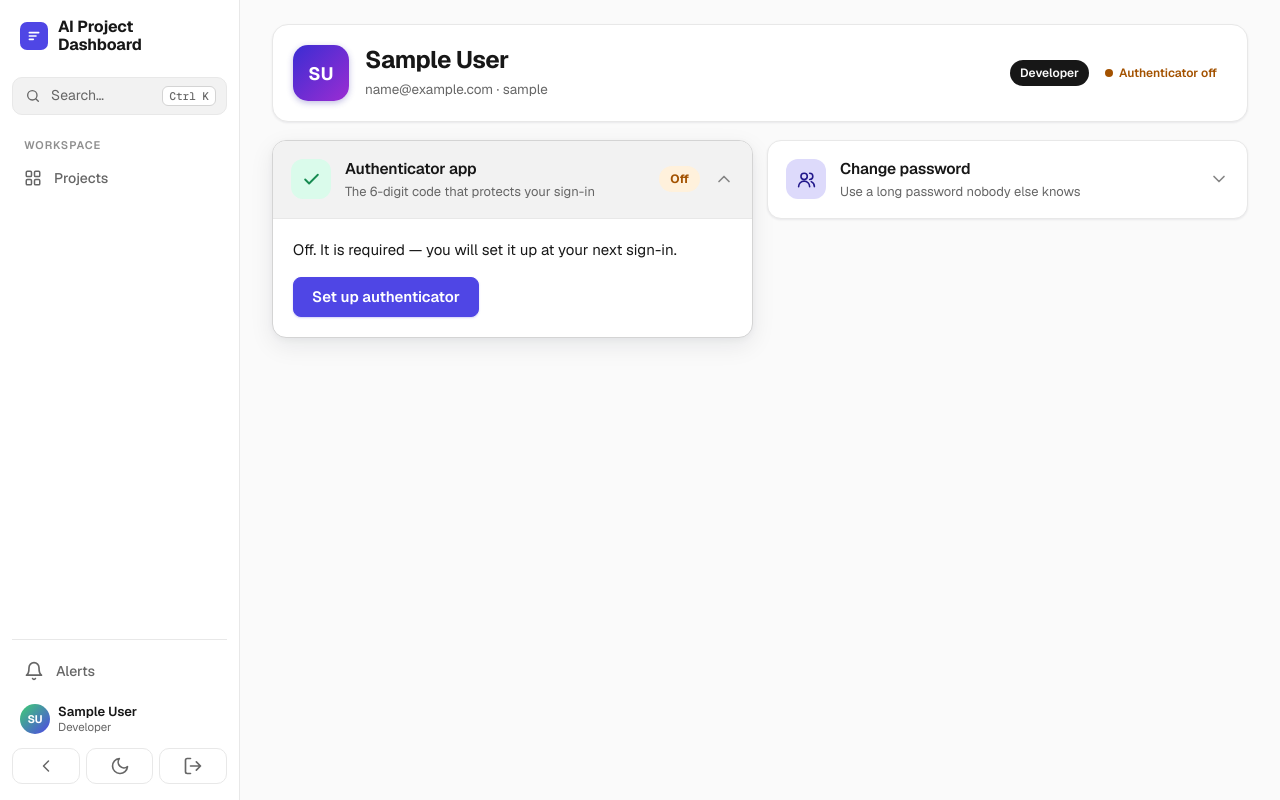
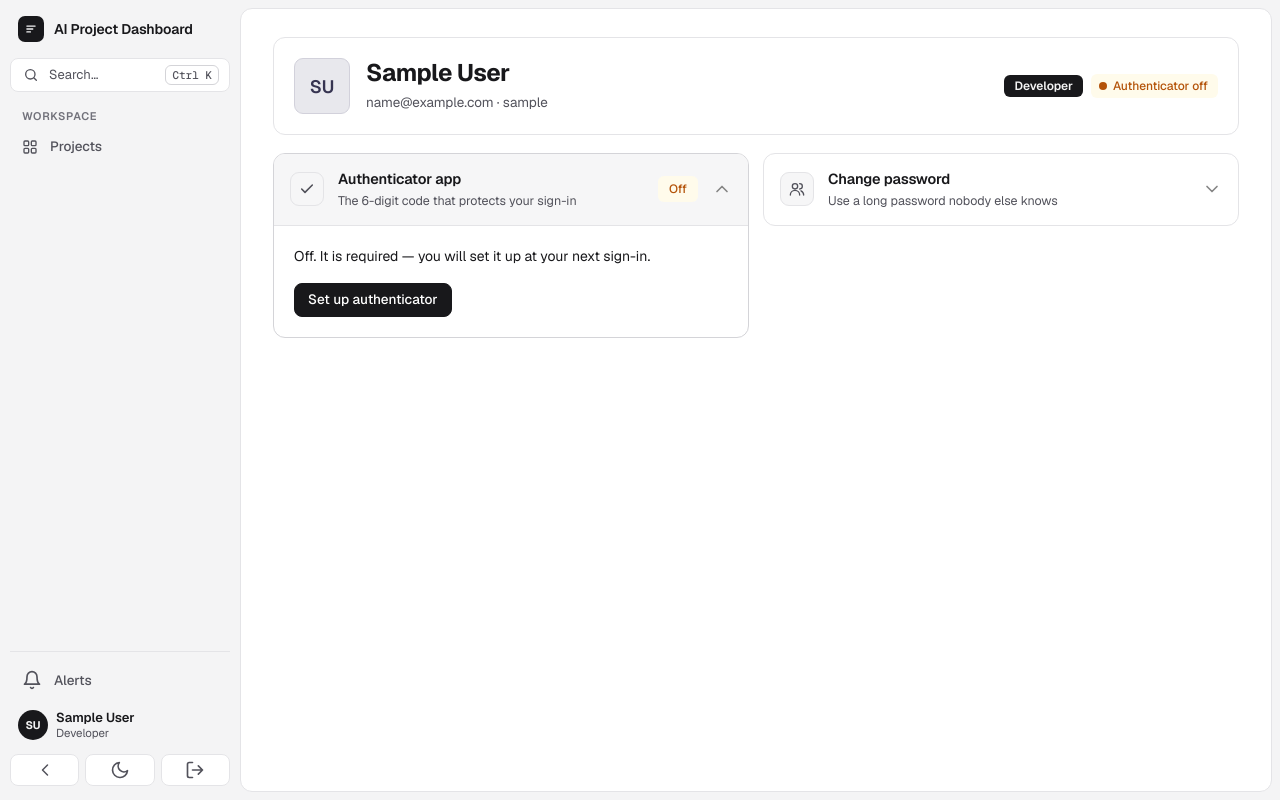
Before and after one commit to ivronak/AI-developer, a Flask app: page /account in a window 1280 px wide. Run offline with Flask 3, Linux system fonts and the light colour scheme; the visitor is signed in with stand-in values (Sample User, id 1); data comes from the database, SQL or seed files in the repository; data that the repository does not hold is empty.

Commit message:
Professional skin v3: grayscale tokens, ink accent, inset panel, neutral hues (UI only)
Co-Authored-By: Claude Sonnet 5.5 <noreply@anthropic.com>
Claude-Session: https://claude.ai/code/session_01Wm4qkBzQhiJ2iydgZbcQCb

```diff
--- a/dashboard/app/static/css/app.css
+++ b/dashboard/app/static/css/app.css
@@ -46,7 +46,7 @@
 .me-txt span { color: var(--muted); font-size: 11.5px; }
 .avatar {
   width: 30px; height: 30px; border-radius: 50%; flex: none; display: grid; place-items: center;
-  background: linear-gradient(135deg, #3ecf73, #4f46e5); color: #ffffff; font-size: 11px; font-weight: 700;
+  background: var(--fg); color: var(--bg); font-size: 11px; font-weight: 700;
 }
 
 /* Tooltips for icon-only controls (desktop pointer only) */
--- a/dashboard/app/static/css/tokens.css
+++ b/dashboard/app/static/css/tokens.css
@@ -1,33 +1,33 @@
 /* Layout: Vercel-style console — fixed left sidebar on desktop (240px), main area with a 300px side column + project grid;
    phones get a top bar + bottom tab bar and one column. Monochrome UI, colour only for status. */
 :root {
-  --bg: #fafafa;
+  --bg: #f4f4f5;
   --surface: #ffffff;
-  --surface-2: #f2f2f2;
-  --line: #e8e8e8;
-  --line-strong: #d4d4d4;
-  --fg: #171717;
-  --muted: #666666;
-  --faint: #8f8f8f;
+  --surface-2: #f6f6f7;
+  --line: #e4e4e7;
+  --line-strong: #d4d4d8;
+  --fg: #18181b;
+  --muted: #52525b;
+  --faint: #71717a;
 
   /* primary actions: indigo; project cards get their own hue (see colour layers below) */
-  --accent: #4f46e5;
-  --accent-soft: #eef0ff;
+  --accent: #18181b;
+  --accent-soft: #f4f4f5;
   --accent-fg: #ffffff;
-  --link: #0068d6;
+  --link: #0b64d8;
 
   /* health (semantic) */
-  --ok: #0a7d3e;
-  --ok-soft: #e5f5ea;
-  --warn: #a35200;
-  --warn-soft: #fff1dc;
-  --bad: #d93036;
-  --bad-soft: #ffe8e8;
-  --info: #0068d6;
-  --info-soft: #e6f0fc;
+  --ok: #15803d;
+  --ok-soft: #f0fdf4;
+  --warn: #b45309;
+  --warn-soft: #fffbeb;
+  --bad: #dc2626;
+  --bad-soft: #fef2f2;
+  --info: #2563eb;
+  --info-soft: #eff6ff;
 
-  --shadow: 0 1px 2px rgba(0, 0, 0, .04), 0 2px 8px rgba(0, 0, 0, .04);
-  --shadow-pop: 0 4px 12px rgba(0, 0, 0, .08), 0 16px 40px rgba(0, 0, 0, .10);
+  --shadow: 0 1px 2px rgba(0, 0, 0, .04);
+  --shadow-pop: 0 8px 24px rgba(0, 0, 0, .10), 0 0 0 1px rgba(0, 0, 0, .04);
   --focus: 0 0 0 2px var(--bg), 0 0 0 4px rgba(0, 104, 214, .55);
 
   --font-ui: "Geist", -apple-system, "Segoe UI", Roboto, Helvetica, Arial, sans-serif;
@@ -36,76 +36,76 @@
   --r-sm: 6px;
   --r-md: 8px;
   --r-lg: 12px;
-  --tap: 40px;
+  --tap: 36px;
   --side-w: 240px;
 
   /* project colour layers: hsl(var(--h) ...) with these saturation / lightness steps */
-  --band-s: 90%; --band-l: 96%;
-  --tint-s: 80%; --tint-l: 92%;
-  --solid-s: 65%; --solid-l: 50%;
-  --ink-s: 70%; --ink-l: 32%;
+  --band-s: 6%; --band-l: 97%;
+  --tint-s: 8%; --tint-l: 92%;
+  --solid-s: 10%; --solid-l: 40%;
+  --ink-s: 12%; --ink-l: 28%;
 }
 
 @media (prefers-color-scheme: dark) {
   :root:not([data-theme="light"]) {
-    --bg: #0a0a0a;
-    --surface: #111111;
-    --surface-2: #1a1a1a;
-    --line: #262626;
-    --line-strong: #3a3a3a;
-    --fg: #ededed;
-    --muted: #a1a1a1;
-    --faint: #737373;
-    --accent: #818cf8;
-    --accent-soft: #1e1f3d;
-    --accent-fg: #0a0a0a;
-    --link: #52a8ff;
-    --ok: #3ecf73;
-    --ok-soft: #0f2a1a;
-    --warn: #f5a524;
-    --warn-soft: #2e2005;
-    --bad: #ff6166;
-    --bad-soft: #2f1214;
-    --info: #52a8ff;
+    --bg: #09090b;
+    --surface: #111113;
+    --surface-2: #18181b;
+    --line: #27272a;
+    --line-strong: #3f3f46;
+    --fg: #fafafa;
+    --muted: #a1a1aa;
+    --faint: #71717a;
+    --accent: #fafafa;
+    --accent-soft: #27272a;
+    --accent-fg: #09090b;
+    --link: #60a5fa;
+    --ok: #4ade80;
+    --ok-soft: #0e2a1a;
+    --warn: #fbbf24;
+    --warn-soft: #2e2008;
+    --bad: #f87171;
+    --bad-soft: #321416;
+    --info: #60a5fa;
     --info-soft: #0f2238;
-    --shadow: 0 1px 2px rgba(0, 0, 0, .5);
-    --shadow-pop: 0 8px 30px rgba(0, 0, 0, .6);
+    --shadow: 0 1px 2px rgba(0, 0, 0, .4);
+    --shadow-pop: 0 8px 30px rgba(0, 0, 0, .6), 0 0 0 1px rgba(255, 255, 255, .06);
     --focus: 0 0 0 2px var(--bg), 0 0 0 4px rgba(82, 168, 255, .6);
-    --band-s: 45%; --band-l: 13%;
-    --tint-s: 45%; --tint-l: 20%;
-    --solid-s: 70%; --solid-l: 58%;
-    --ink-s: 85%; --ink-l: 78%;
+    --band-s: 8%; --band-l: 14%;
+  --tint-s: 8%; --tint-l: 20%;
+  --solid-s: 10%; --solid-l: 60%;
+  --ink-s: 10%; --ink-l: 80%;
     color-scheme: dark;
   }
 }
 
 :root[data-theme="dark"] {
-  --bg: #0a0a0a;
-  --surface: #111111;
-  --surface-2: #1a1a1a;
-  --line: #262626;
-  --line-strong: #3a3a3a;
-  --fg: #ededed;
-  --muted: #a1a1a1;
-  --faint: #737373;
-  --accent: #818cf8;
-  --accent-soft: #1e1f3d;
-  --accent-fg: #0a0a0a;
-  --link: #52a8ff;
-  --ok: #3ecf73;
-  --ok-soft: #0f2a1a;
-  --warn: #f5a524;
-  --warn-soft: #2e2005;
-  --bad: #ff6166;
-  --bad-soft: #2f1214;
-  --info: #52a8ff;
+  --bg: #09090b;
+  --surface: #111113;
+  --surface-2: #18181b;
+  --line: #27272a;
+  --line-strong: #3f3f46;
+  --fg: #fafafa;
+  --muted: #a1a1aa;
+  --faint: #71717a;
+  --accent: #fafafa;
+  --accent-soft: #27272a;
+  --accent-fg: #09090b;
+  --link: #60a5fa;
+  --ok: #4ade80;
+  --ok-soft: #0e2a1a;
+  --warn: #fbbf24;
+  --warn-soft: #2e2008;
+  --bad: #f87171;
+  --bad-soft: #321416;
+  --info: #60a5fa;
   --info-soft: #0f2238;
-  --shadow: 0 1px 2px rgba(0, 0, 0, .5);
-  --shadow-pop: 0 8px 30px rgba(0, 0, 0, .6);
+  --shadow: 0 1px 2px rgba(0, 0, 0, .4);
+  --shadow-pop: 0 8px 30px rgba(0, 0, 0, .6), 0 0 0 1px rgba(255, 255, 255, .06);
   --focus: 0 0 0 2px var(--bg), 0 0 0 4px rgba(82, 168, 255, .6);
-  --band-s: 45%; --band-l: 13%;
-  --tint-s: 45%; --tint-l: 20%;
-  --solid-s: 70%; --solid-l: 58%;
-  --ink-s: 85%; --ink-l: 78%;
+  --band-s: 8%; --band-l: 14%;
+  --tint-s: 8%; --tint-l: 20%;
+  --solid-s: 10%; --solid-l: 60%;
+  --ink-s: 10%; --ink-l: 80%;
   color-scheme: dark;
 }
--- /dev/null
+++ b/dashboard/app/static/css/v3.css
@@ -0,0 +1,177 @@
+/* v3 — professional skin. Loaded last. Rules of the system (research: Linear, Vercel Geist, Plain, Cloudflare, Refactoring UI):
+   1. Grayscale first — colour only for meaning (ok / warn / bad / link), never for decoration.
+   2. One accent = ink (near-black). Primary buttons are ink, selection is a grey fill.
+   3. Chrome is quiet: grey frame, one inset white panel, 1px borders drawn once, almost no shadow.
+   4. Compact type scale 12 / 13 / 14 / 16 / 20 / 24, tabular numbers, 4px spacing grid, radii 6 / 8 / 12.
+   Delete the <link> in base.html to get the previous look back. */
+
+:root { --r-sm: 6px; --r-md: 8px; --r-lg: 12px; --tap: 36px; --frame: var(--bg); }
+body { font-size: 14px; line-height: 1.5; letter-spacing: -.003em; background: var(--bg); }
+h1, h2, h3 { letter-spacing: -.015em; }
+.page-head h1, .ov-title h1 { font-size: 22px; font-weight: 600; letter-spacing: -.02em; }
+.page-head p, .ov-title p { font-size: 13.5px; color: var(--muted); }
+.hint, .row-sub { font-size: 12.5px; }
+.label { font-size: 11.5px; }
+
+/* ---------- Frame: grey chrome, one inset white panel (desktop) ---------- */
+@media (min-width: 900px) {
+  .topbar { background: transparent; border-right: 0; }
+  .topbar-in { padding: 14px 10px; gap: 14px; }
+  main.page { max-width: none; margin: 8px 8px 8px 0; min-height: calc(100vh - 16px); background: var(--surface); border: 1px solid var(--line); border-radius: 12px;
+    padding-block: 28px 64px; padding-inline: max(32px, calc((100% - 1180px) / 2)); align-content: start; }
+  .alerts-panel { background: var(--surface); }
+  .unsaved { background: var(--fg); }
+}
+@media (max-width: 899px) { .topbar { background: var(--bg); } }
+
+/* ---------- Sidebar ---------- */
+.brand-mark { width: 26px; height: 26px; border-radius: 7px; background: var(--fg); color: var(--bg); }
+.brand-mark svg { width: 14px; height: 14px; }
+.brand-name { font-size: 14px; font-weight: 600; letter-spacing: -.01em; }
+.side-search { height: 34px; background: var(--surface); border-color: var(--line); font-size: 13px; border-radius: 8px; }
+.inav { height: 32px; font-size: 13.5px; font-weight: 500; color: var(--muted); border-radius: 7px; }
+.inav svg { width: 16px; height: 16px; }
+.inav:hover { background: color-mix(in srgb, var(--fg) 5%, transparent); color: var(--fg); }
+.inav.is-on, .inav.is-on:hover { background: color-mix(in srgb, var(--fg) 8%, transparent); color: var(--fg); box-shadow: none; }
+.inav.is-on svg { color: var(--fg); }
+.inav.is-on::before { display: none; }
+.nav-label { font-size: 11px; letter-spacing: .06em; color: var(--faint); }
+.avatar { background: var(--fg); color: var(--bg); }
+.top-actions { border-top-color: var(--line); }
+.top-actions #bell { height: 32px; font-size: 13.5px; }
+@media (min-width: 900px) { .top-actions [data-theme-toggle], .top-actions form > .icon-btn, .top-actions .side-toggle { background: var(--surface); height: 32px; border-radius: 8px; } }
+.me { border: 0; }
+a.me:hover { background: color-mix(in srgb, var(--fg) 5%, transparent); }
+
+/* ---------- Buttons, inputs ---------- */
+.btn { min-height: 34px; padding: 0 13px; border-radius: 8px; border: 1px solid var(--line-strong); background: var(--surface); color: var(--fg); font-size: 13.5px; font-weight: 500; box-shadow: var(--shadow); }
+.btn:hover { background: var(--surface-2); border-color: var(--line-strong); transform: none; box-shadow: none; }
+.btn:active { transform: none; background: color-mix(in srgb, var(--fg) 6%, var(--surface)); }
+.btn-sm { min-height: 30px; padding: 0 11px; font-size: 13px; }
+.btn-primary, .btn-primary:hover { background: var(--accent); border-color: var(--accent); color: var(--accent-fg); box-shadow: none; filter: none; }
+.btn-primary:hover { background: color-mix(in srgb, var(--accent) 86%, var(--surface)); }
+.btn-ok { background: var(--ok); border-color: var(--ok); color: #fff; }
+.icon-btn { width: 32px; height: 32px; border-radius: 8px; }
+.field input, .field select, .field textarea { border-radius: 8px; border-color: var(--line-strong); font-size: 14px; }
+.field input, .field select { min-height: 36px; }
+.card .field input, .card .field select, .set-body .field input, .set-body .field select, .set-pane .field input, .set-pane .field select { min-height: 36px; }
+.field label { font-size: 13px; font-weight: 500; }
+.card .field > label, .panel-box .field > label, .set-body .field > label { font-size: 13px; font-weight: 500; }
+
+/* ---------- Surfaces: hairline borders, no decoration ---------- */
+.card, .ov-card, .panel-box, details.set, details.edit-form, .conn, article.ucard, a.pcard, .plist, .rows, .kpis, .ai-strip, .appr, .acc-row, .linkbox, .setup-card, .hero, .phead, .env, .panel-box, .live-drift { border-radius: 12px; box-shadow: none; }
+.card, .ov-card, .panel-box, details.set, .plist, .rows, .ai-strip, .env, .phead, .live-drift { border-color: var(--line); background: var(--surface); }
+details.set[open], a.pcard:hover, .env:hover, .kpi:hover { box-shadow: none; }
+details.set:hover, a.pcard:hover { border-color: var(--line-strong); }
+a.pcard:hover { transform: none; }
+.ov-card.panel { box-shadow: none; }
+.set-sum { padding: 14px 16px; }
+details.set[open] > .set-sum, details.edit-form[open] > summary { background: var(--surface-2); }
+.set-t strong { font-size: 14.5px; }
+.set-t small { font-size: 12.5px; }
+.conn { background: var(--surface); }
+.facts > div { background: var(--surface-2); }
+.pc-now { border-radius: 8px; }
+
+/* ---------- Colour only for meaning ---------- */
+.h-ic, .row-ic, .act-ic { background: var(--surface-2); color: var(--muted); border: 1px solid var(--line); border-radius: 8px; }
+.set-sum .h-ic { width: 34px; height: 34px; border-radius: 9px; }
+.set-sum .h-ic svg { width: 16px; height: 16px; }
+.pav, .hero .pav, .pc-top .pav, article.ucard .pav { background: hsl(var(--h) 14% 92%); color: hsl(var(--h) 22% 26%); border: 1px solid hsl(var(--h) 12% 84%); box-shadow: none; border-radius: 9px; font-weight: 600; letter-spacing: 0; }
+:root[data-theme="dark"] .pav { background: hsl(var(--h) 10% 20%); color: hsl(var(--h) 20% 82%); border-color: hsl(var(--h) 8% 28%); }
+@media (prefers-color-scheme: dark) { :root:not([data-theme="light"]) .pav { background: hsl(var(--h) 10% 20%); color: hsl(var(--h) 20% 82%); border-color: hsl(var(--h) 8% 28%); } }
+.tech, .repo, .chip { background: var(--surface-2); color: var(--fg); border: 1px solid var(--line); font-weight: 500; height: 24px; border-radius: 6px; }
+.tech::before { background: var(--faint); }
+.tag-off { border-radius: 6px; }
+.pill { border-radius: 6px; font-weight: 500; font-size: 12px; padding: 2px 8px; }
+.pill-accent { background: var(--surface-2); color: var(--fg); border: 1px solid var(--line); }
+.pill-muted { background: var(--surface-2); color: var(--muted); }
+.role-chip { border-radius: 6px; height: 22px; font-weight: 600; }
+.hpill { height: 24px; border-radius: 6px; font-weight: 500; background: transparent; }
+.hpill.s-bad { background: var(--bad-soft); color: var(--bad); }
+.hpill.s-warn { background: var(--warn-soft); }
+.cnt { border-radius: 6px; background: var(--surface-2); color: var(--fg); border: 1px solid var(--line); font-weight: 500; }
+.cnt-wait { background: var(--warn-soft); color: var(--warn); border-color: transparent; }
+.badge { background: var(--bad); }
+
+/* project + environment headers: no coloured top bars */
+a.pcard::before { display: none; }
+.phead, .env, .env-live, .hero, .live-drift { border-top: 1px solid var(--line); }
+.phead { background: var(--surface); }
+.hero { background: var(--surface); border-color: var(--line); }
+.hero h1, .phead-id h1 { letter-spacing: -.02em; }
+.env-top .env-url { color: var(--link); }
+
+/* ---------- KPI strip: one bordered bar, label over number, no icon tiles ---------- */
+.kpis { display: grid; grid-template-columns: repeat(auto-fit, minmax(150px, 1fr)); gap: 0; border: 1px solid var(--line); border-radius: 12px; overflow: hidden; background: var(--surface); }
+.kpi { display: flex; flex-direction: column; align-items: flex-start; gap: 4px; padding: 14px 18px; border: 0; border-right: 1px solid var(--line); border-radius: 0; background: transparent; box-shadow: none !important; animation: none; position: relative; text-align: left; }
+.kpi:last-child { border-right: 0; }
+.kpi-ic { display: none; }
+.kpi .l { order: -1; font-size: 12.5px; font-weight: 500; color: var(--muted); }
+.kpi b { font-size: 26px; font-weight: 600; letter-spacing: -.03em; line-height: 1.1; color: var(--fg); }
+.kpi:hover { background: var(--surface-2); transform: none; }
+.kpi[aria-pressed="true"] { background: var(--surface-2); box-shadow: none !important; }
+.kpi[aria-pressed="true"]::after { content: ""; position: absolute; left: 0; right: 0; bottom: 0; height: 2px; background: var(--fg); }
+.kpi.is-zero { opacity: .6; }
+.kpi.alarm b { color: var(--bad); }
+.kpis.k4 { grid-template-columns: repeat(auto-fit, minmax(150px, 1fr)); }
+@media (max-width: 699px) { .kpis { grid-template-columns: repeat(2, 1fr); } .kpi { border-bottom: 1px solid var(--line); } .kpi:nth-child(2n) { border-right: 0; } .kpi:last-child { grid-column: 1 / -1; border-right: 0; border-bottom: 0; } }
+
+/* ---------- Tabs: underline, like the best dev tools ---------- */
+.tabs, #tabs { background: transparent; border: 0; border-bottom: 1px solid var(--line); border-radius: 0; padding: 0; gap: 4px; box-shadow: none; }
+.tabs button, #tabs button { height: 38px; padding: 0 12px; border-radius: 0; background: transparent; color: var(--muted); font-size: 13.5px; font-weight: 500; box-shadow: none; position: relative; }
+.tabs button:hover, #tabs button:hover { color: var(--fg); background: transparent; }
+.tabs button[aria-selected="true"], #tabs button[aria-selected="true"] { color: var(--fg); background: transparent; box-shadow: none; font-weight: 600; }
+.tabs button[aria-selected="true"]::after, #tabs button[aria-selected="true"]::after { content: ""; position: absolute; left: 8px; right: 8px; bottom: -1px; height: 2px; background: var(--fg); border-radius: 2px 2px 0 0; }
+@media (min-width: 900px) { #tabs { position: sticky; top: 0; z-index: 12; background: var(--surface); box-shadow: none; margin-inline: 0; } }
+.ov-main-head .tabs-sm, .set-tabs { background: var(--surface-2); border-color: var(--line); border-radius: 8px; }
+.ov-main-head .tabs-sm button, .set-tabs button { border-radius: 6px; font-size: 13px; }
+.ov-main-head .tabs-sm button[aria-pressed="true"], .set-tabs button[aria-selected="true"] { background: var(--surface); color: var(--fg); box-shadow: 0 0 0 1px var(--line), 0 1px 1px rgba(0, 0, 0, .04); }
+.ov-main-head .tabs-sm button[aria-pressed="true"] .n { background: var(--surface-2); color: var(--fg); }
+.jump { border-radius: 10px; box-shadow: none; background: var(--surface); }
+.jump a { border-radius: 6px; font-size: 13px; height: 30px; }
+.jump a.is-on { background: var(--surface-2); color: var(--fg); }
+.seg-sm { border-radius: 8px; }
+
+/* ---------- Overview ---------- */
+.ov-main-head h2, .section-head h2 { font-size: 15px; font-weight: 600; }
+.ai-strip { padding: 10px 16px; }
+.pc-top .pav { width: 38px; height: 38px; font-size: 13px; }
+a.pcard { border-radius: 12px; }
+a.pcard .pc-foot { background: var(--surface-2); }
+.pc-id strong { font-size: 15px; }
+div.pgrid { gap: 12px; }
+.hring { filter: saturate(.9); }
+.att-list a { border-radius: 8px; }
+.att-list a.s-bad, .att-list a.s-warn { background: transparent; border-color: var(--line); }
+.att-list a.s-bad .r { color: var(--bad); } .att-list a.s-warn .r { color: var(--warn); }
+.att-list a:hover { background: var(--surface-2); transform: none; }
+.att-list .pav { border-radius: 8px; }
+.appr { border-left-width: 1px; border-left-color: var(--line); border-radius: 10px; }
+
+/* ---------- Chat ---------- */
+.thread .bubble { border-radius: 12px; font-size: 14px; }
+.thread .bubble.b-owner { background: var(--surface-2); border: 1px solid var(--line); color: var(--fg); }
+.thread .bubble.b-owner .who { color: var(--muted); }
+.thread .bubble.b-claude { background: var(--surface); }
+.chat-scroll .thread-box { background: var(--surface); border-color: var(--line); }
+.ccard { border-top: 1px solid var(--line); }
+form.composer { background: var(--surface); border-color: var(--line-strong); border-radius: 12px; }
+.composer .send, .composer .btn-primary { background: var(--accent); border-color: var(--accent); color: var(--accent-fg); }
+
+/* ---------- Settings & friends ---------- */
+.conn-dot { box-shadow: none; }
+.conn.is-ok .conn-dot { animation: conn-pulse 2.6s ease-out infinite; }
+details.edit-form > summary { color: var(--fg); }
+details.edit-form.about > summary { color: var(--muted); }
+.switch.is-on { background: transparent; }
+.facts dd small, .conn-t span { color: var(--muted); }
+.cmdk-item.is-sel { background: var(--surface-2); color: var(--fg); }
+.toast { border-radius: 8px; }
+.alerts-panel { border-radius: 12px; }
+.dlg { border-radius: 12px; }
+.empty { border-radius: 12px; }
+.log-sec .row:hover { background: var(--surface-2); }
+
+/* ---------- Pages outside the shell ---------- */
+.login-card { border-radius: 12px; }
--- a/dashboard/app/templates/base.html
+++ b/dashboard/app/templates/base.html
@@ -17,6 +17,7 @@
   <link rel="stylesheet" href="{{ url_for('static', filename='css/dashboard.css') }}">
   <link rel="stylesheet" href="{{ url_for('static', filename='css/v2.css') }}">
   {% block head %}{% endblock %}
+  <link rel="stylesheet" href="{{ url_for('static', filename='css/v3.css') }}">
   <script src="{{ url_for('static', filename='js/ui.js') }}" defer></script>
   <script src="{{ url_for('static', filename='js/ux.js') }}" defer></script>
   {% block scripts %}{% endblock %}
```
Also changed, not shown: CLAUDE.md (+1 -0 lines), MEMORY.md (+2 -0 lines), TRACKER.md (+2 -0 lines), dashboard/app/static/css/login.css (+2 -5 lines), docs/UI-REDESIGN-PLAN.md (+10 -0 lines).
